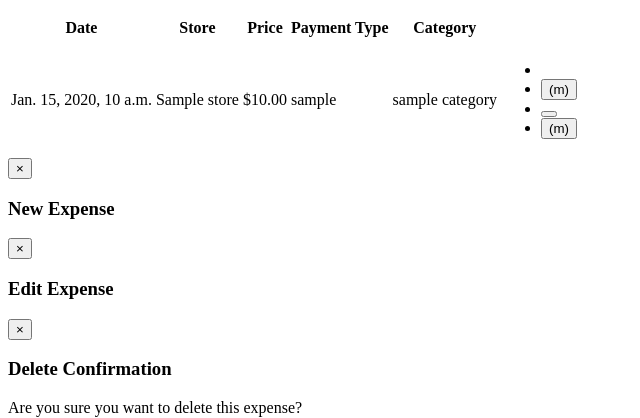
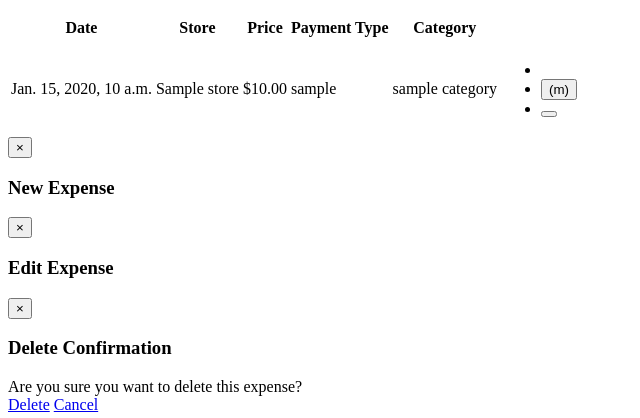
Before and after one commit to skscharr/Expense-Sheet, a Django app: template expenses/templates/expenses/index.html in a window 1280 px wide. Shown: the part 162-580 px from the top of the page, without its empty margins (0-640 px from the left). Run offline with Django 3.2, Linux system fonts and the light colour scheme; the template is opened without the code that fills it: most values are stand-ins (such as "Sample title", 1, 10 or a date in 2020); parts of the project's set-up code (start-up, migrations or seed data) failed here and were passed over; some libraries are stand-ins or nearby versions.

Commit message:
clean up code

```diff
--- a/expenses/templates/expenses/index.html
+++ b/expenses/templates/expenses/index.html
@@ -34,6 +34,7 @@
 
 <!-- Expense Table -->
 {% if expenses %}
+<div id="expense-table">
   <table class='table table-hover'>
     <tr>
       <thead>
@@ -57,10 +58,7 @@
           <ul class="inline">
             <li><a href='{{expense.id}}/' class='btn btn-small' data-trigger='toggle' title="edit"><i class='icon-edit'></i></a></li>
             <li><button type="button" class="btn btn-small" data-toggle="modal" href="{{expense.id}}/" data-target="#editExpense"><i class='icon-edit'></i>(m)</button></li>
-            <li><form action='{{expense.id}}/delete/' method='post'>{% csrf_token %}
-              <button class='btn btn-danger btn-small' title='delete'><i class='icon-trash icon-white'></i></button>
-            </form></li>
-            <li><button type="button" class="btn btn-small btn-danger" data-toggle="modal" href="{{expense.id}}/delete/" data-target="#deleteExpense"><i class='icon-trash icon-white'></i>(m)</button></li>
+            <li><button type="button" class="btn btn-small btn-danger" data-toggle="modal" href="{{expense.id}}/delete/" data-target="#deleteExpense"><i class='icon-trash icon-white'></i></button></li>
           </ul>
         </td>
       </tbody>
@@ -69,7 +67,9 @@
   </table>
 {% else %}
     <p>No expenses logged.</p>
+</div>
 {% endif %}
+
 </div>
 </div>
 
@@ -93,7 +93,7 @@
   </div>
 </div>
 
-<!-- Delete Confirmation -->
+<!-- Delete Confirmation Modal -->
 <div id="deleteExpense" class="modal hide fade" tabindex="-1" role="dialog" aria-labelledby="deleteExpenseLabel" aria-hidden="true">
   <div class="modal-header">
     <button type="button" class="close" data-dismiss="modal" aria-hidden="true">&times;</button>
@@ -108,13 +108,11 @@
   </div>
 </div>
 
-</div>
-
 <script>
 $('#deleteExpense').on('show', function() {
     var id = $(this).data('id'),
-        removeBtn = $(this).find('.danger');
-})
+    removeBtn = $(this).find('.danger');
+});
 
 $('.confirm-delete').on('click', function(e) {
     e.preventDefault();
@@ -131,5 +129,6 @@
 });
 </script>
 
+</div>
 </body>
 </html>
--- a/expenses/views.py
+++ b/expenses/views.py
@@ -13,7 +13,7 @@
     new_expense = ExpenseForm(request.POST)
     if new_expense.is_valid() and new_expense.clean():
       new_expense.save()
-      return HttpResponseRedirect('#')
+      return HttpResponseRedirect('/')
   else:
     new_expense = ExpenseForm()
 
```
Also changed, not shown: 2 other files.
